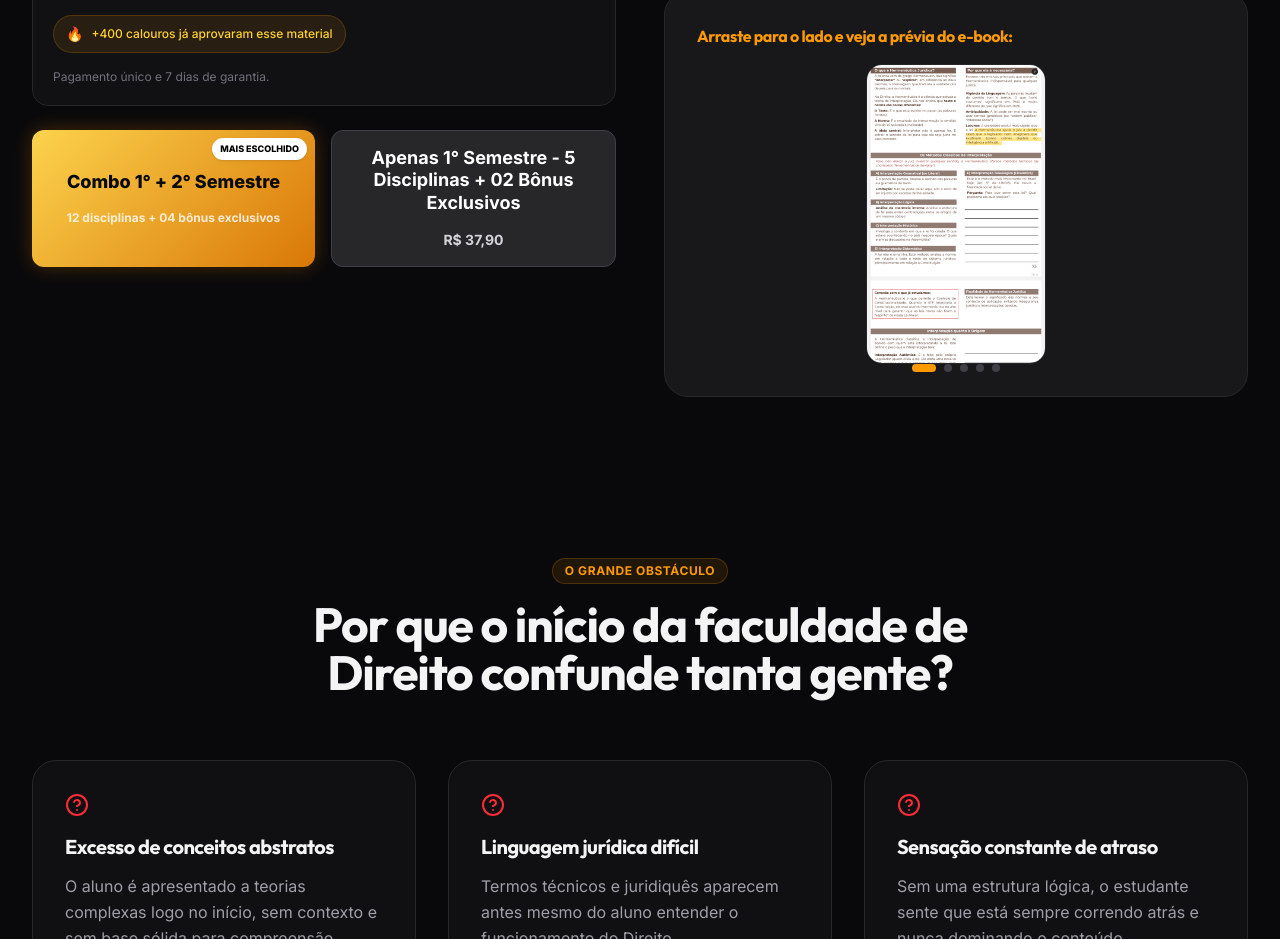
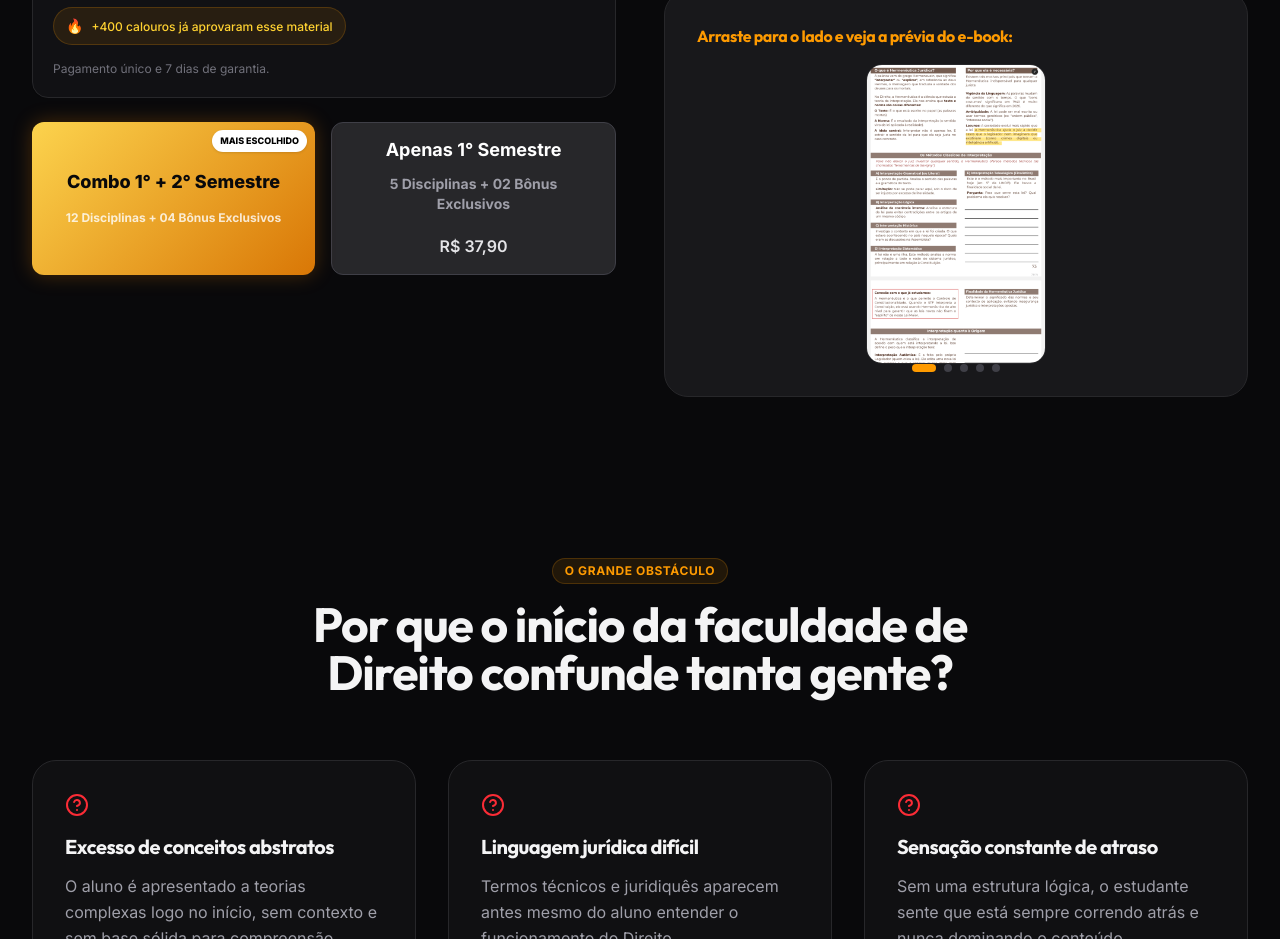
Before and after one commit to camposads-dot/campododireito-calouros, a React (Vite) app: page / in a window 1280 px wide. Shown: the part 940-1879 px from the top of the page. Built offline with nearby package versions, Linux system fonts and the light colour scheme.

Commit message:
ajuste aholahola

```diff
--- a/src/App.tsx
+++ b/src/App.tsx
@@ -256,7 +256,7 @@ const Hero = () => {
           </span>
 
           <span className="text-xs text-white/80 mt-2 block">
-            12 disciplinas + 04 bônus exclusivos
+            12 Disciplinas + 04 Bônus Exclusivos
           </span>
 
         </CTAButton>
@@ -265,14 +265,18 @@ const Hero = () => {
 <CTAButton
   secondary={true}
   href="#individual"
-  className="flex-1 flex flex-col items-center justify-center text-center min-h-[110px]"
+  className="flex-1 flex flex-col items-center justify-center text-center min-h-[110px] scroll-smooth"
 >
 
   <span className="text-lg font-bold block leading-tight">
-            Apenas 1° Semestre - 5 Disciplinas + 02 Bônus Exclusivos
+    Apenas 1° Semestre
   </span>
 
-          <span className="text-sm text-zinc-300 mt-2 block">
+  <span className="text-sm text-zinc-400 mt-1 block">
+    5 Disciplinas + 02 Bônus Exclusivos
+  </span>
+
+  <span className="text-base text-zinc-200 mt-3 font-semibold block">
     R$ 37,90
   </span>
 
```
Lines whose indentation alone changed are shown as unchanged.
